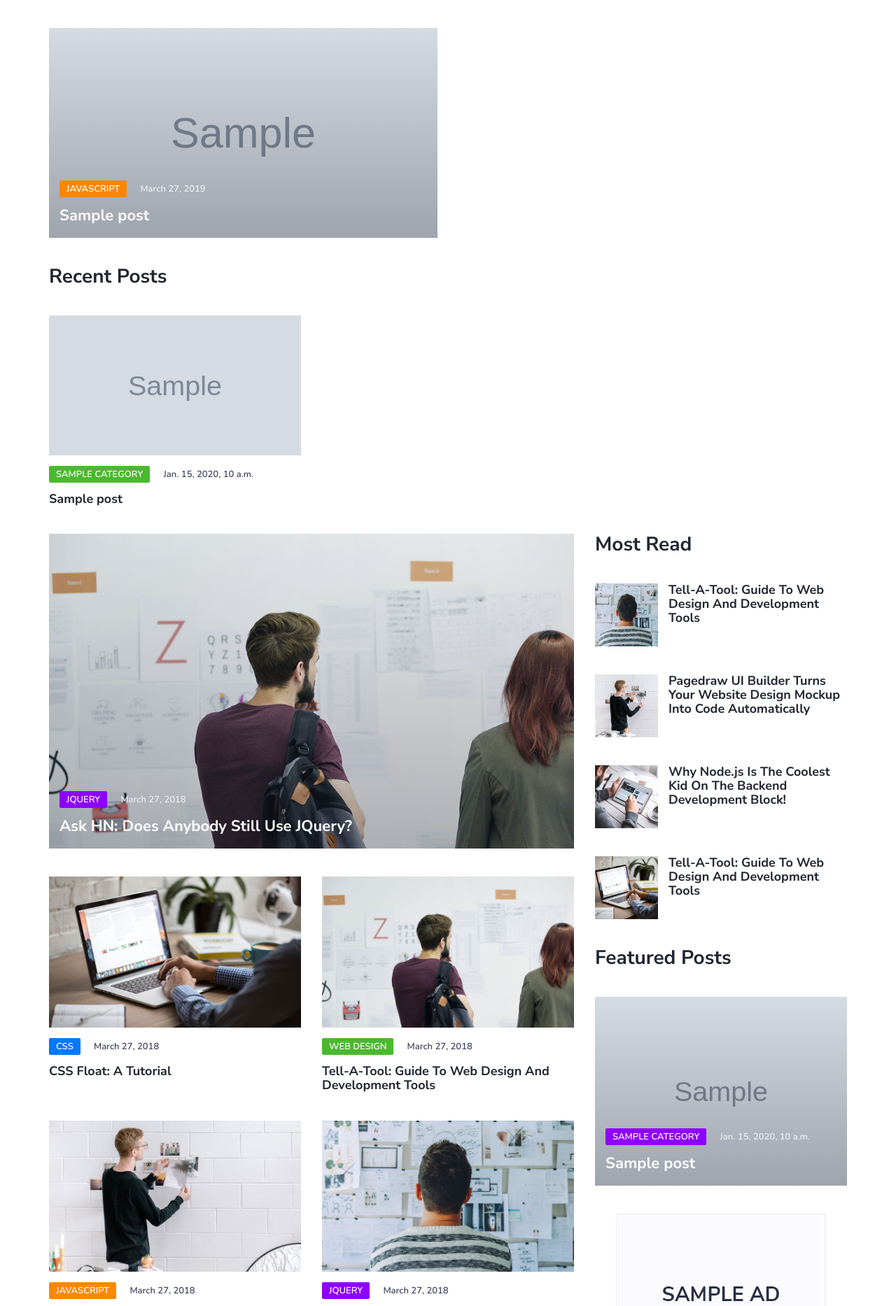
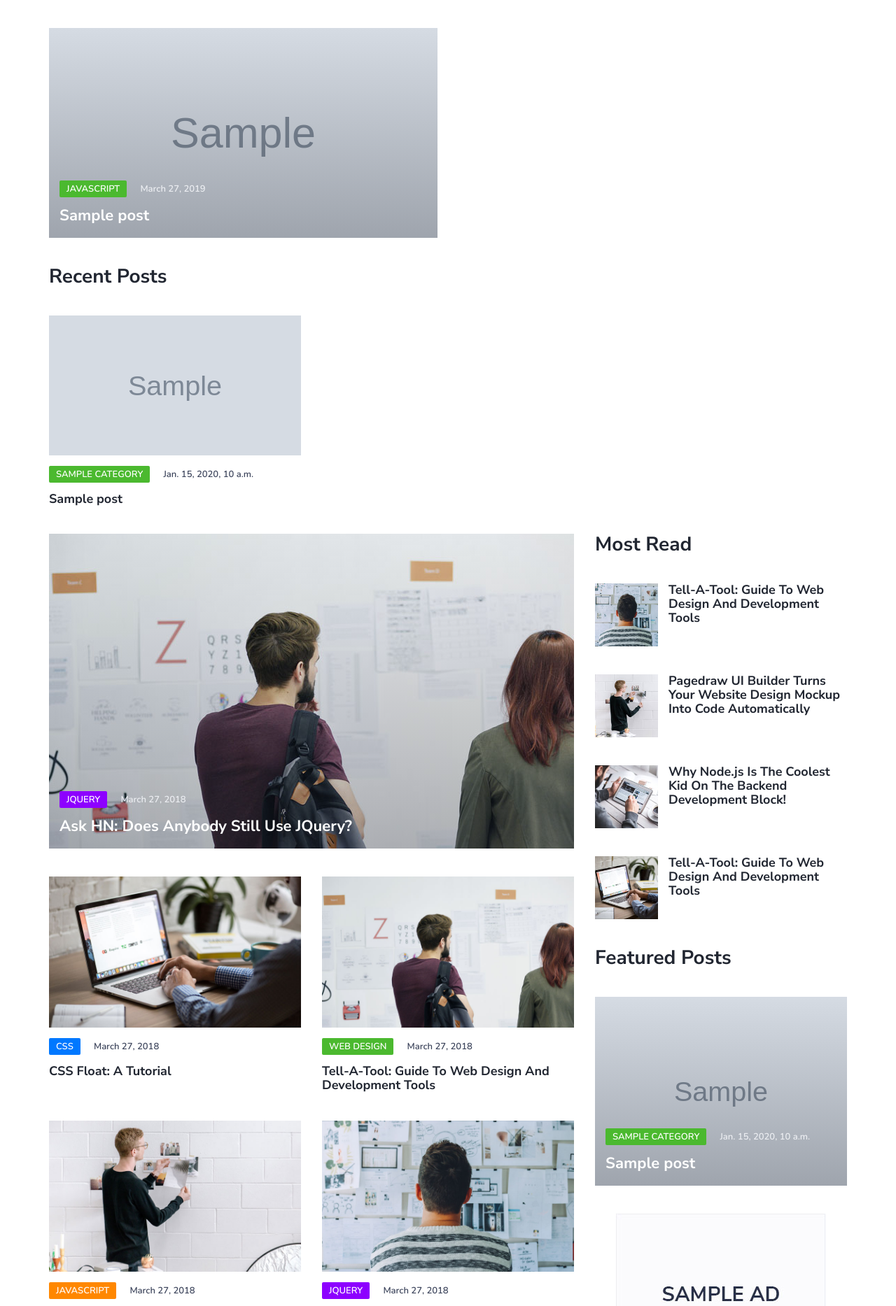
Before and after one commit to sajib1066/django-blog, a Django app: page / in a window 1280 px wide. Shown: the part 70-1937 px from the top of the page at 70% size. Run offline with Django 3.2, Linux system fonts and the light colour scheme; tables that the repository leaves empty hold one stand-in row (values such as "Sample post"); grey boxes marked "Sample" are stand-in pictures; some libraries are stand-ins or nearby versions.

Commit message:
add dynamic style in category tag

```diff
--- a/templates/home.html
+++ b/templates/home.html
@@ -14,7 +14,7 @@
           <a class="post-img" href="blog-post.html"><img src="{{ f_post.post.image.url }}" alt="" height="300px" width="550px"></a>
           <div class="post-body">
             <div class="post-meta">
-              <a class="post-category cat-2" href="category.html">JavaScript</a>
+              <a class="post-category cat-{{ forloop.counter }}" href="category.html">JavaScript</a>
               <span class="post-date">March 27, 2019</span>
             </div>
             <h3 class="post-title"><a href="blog-post.html">{{ f_post.post.title }}</a></h3>
@@ -40,7 +40,7 @@
           <a class="post-img" href="blog-post.html"><img src="{{ post.image.url }}" alt="" height="200px" width="350px"></a>
           <div class="post-body">
             <div class="post-meta">
-              <a class="post-category cat-1" href="category.html">{{ post.category }}</a>
+              <a class="post-category cat-{{ forloop.counter }}" href="category.html">{{ post.category }}</a>
               <span class="post-date">{{ post.pub_date }}</span>
             </div>
             <h3 class="post-title"><a href="{% url 'blog-post' post.id %}">{{ post.title }}</a></h3>
@@ -215,7 +215,7 @@
             <a class="post-img" href="blog-post.html"><img src="{{ post.post.image.url }}" alt=""></a>
             <div class="post-body">
               <div class="post-meta">
-                <a class="post-category cat-3" href="category.html">{{ post.post.category }}</a>
+                <a class="post-category cat-{{ forloop.counter }}" href="category.html">{{ post.post.category }}</a>
                 <span class="post-date">{{ post.post.pub_date }}</span>
               </div>
               <h3 class="post-title"><a href="blog-post.html">{{ post.post.title }}</a></h3>
```
